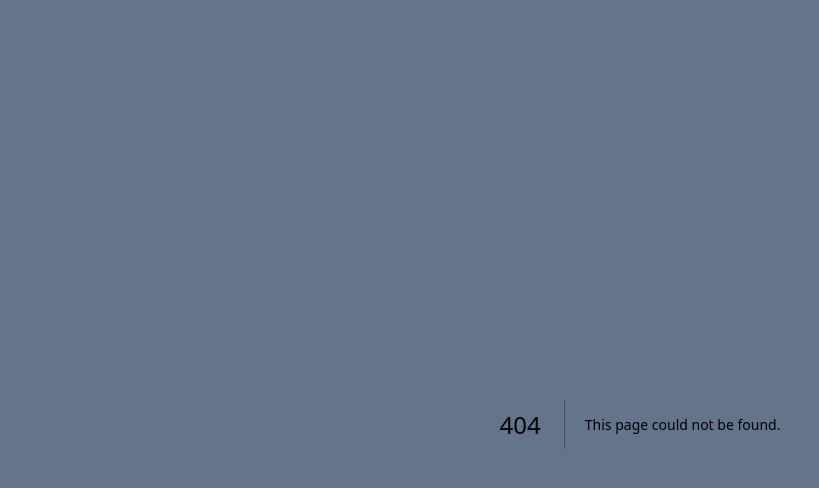
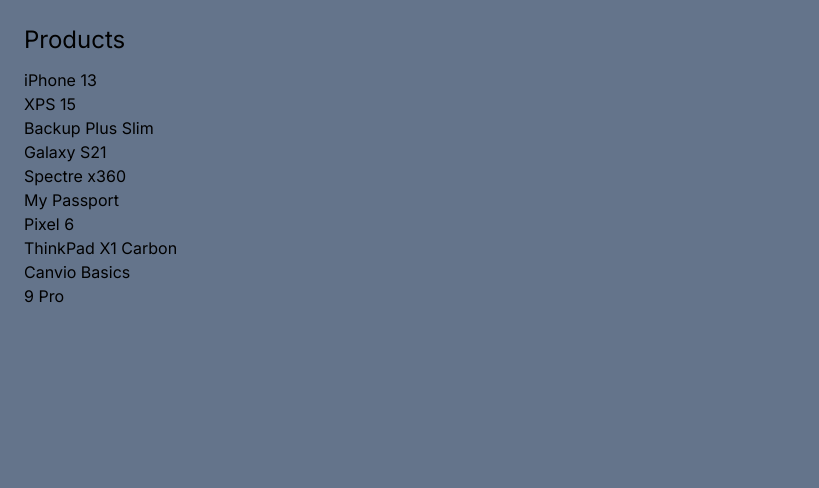
Before and after one commit to edwardtanguay/et781-nextjs-ecommerce-site, a Next.js app: page /products in a window 1280 px wide. Before the commit this address had no page. Shown: the top 488 px of the page, without its empty margins (0-819 px from the left). Built offline with nearby package versions, Linux system fonts and the light colour scheme.

Commit message:
have products page

```diff
--- a/src/app/page.tsx
+++ b/src/app/page.tsx
@@ -7,14 +7,6 @@
 		<main>
 			<h1 className="text-2xl mb-3">E-Commerce Site</h1>
 			<p>Welcome.</p>
-			<h2 className="text-2xl mt-6">Products</h2>
-			{products.map((product) => {
-				return (
-					<div key={product.id}>
-						<p>{product.model}</p>
-					</div>
-				);
-			})}
 		</main>
 	);
 }
--- /dev/null
+++ b/src/app/products/page.tsx
@@ -0,0 +1,18 @@
+import db from "@/data/db.json";
+
+const products = db.products;
+
+export default function Products() {
+	return (
+		<main>
+			<h1 className="text-2xl mb-3">Products</h1>
+			{products.map((product) => {
+				return (
+					<div key={product.id}>
+						<p>{product.model}</p>
+					</div>
+				);
+			})}
+		</main>
+	);
+}
--- a/src/data/db.json
+++ b/src/data/db.json
@@ -3,72 +3,72 @@
     {
       "id": 1,
       "category": "Smartphone",
-      "brand": "XYZ",
-      "model": "Smartphone 1",
-      "price": 799.99
+      "brand": "Apple",
+      "model": "iPhone 13",
+      "price": 999.99
     },
     {
       "id": 2,
       "category": "Laptop",
-      "brand": "ABC",
-      "model": "Laptop 1",
+      "brand": "Dell",
+      "model": "XPS 15",
       "price": 1499.99
     },
     {
       "id": 3,
       "category": "External Disk Drive",
-      "brand": "123",
-      "model": "Drive 1",
+      "brand": "Seagate",
+      "model": "Backup Plus Slim",
       "price": 79.99
     },
     {
       "id": 4,
       "category": "Smartphone",
-      "brand": "PQR",
-      "model": "Smartphone 2",
+      "brand": "Samsung",
+      "model": "Galaxy S21",
       "price": 899.99
     },
     {
       "id": 5,
       "category": "Laptop",
-      "brand": "DEF",
-      "model": "Laptop 2",
-      "price": 999.99
+      "brand": "HP",
+      "model": "Spectre x360",
+      "price": 1299.99
     },
     {
       "id": 6,
       "category": "External Disk Drive",
-      "brand": "456",
-      "model": "Drive 2",
+      "brand": "Western Digital",
+      "model": "My Passport",
       "price": 99.99
     },
     {
       "id": 7,
       "category": "Smartphone",
-      "brand": "LMN",
-      "model": "Smartphone 3",
-      "price": 699.99
+      "brand": "Google",
+      "model": "Pixel 6",
+      "price": 799.99
     },
     {
       "id": 8,
       "category": "Laptop",
-      "brand": "GHI",
-      "model": "Laptop 3",
-      "price": 1199.99
+      "brand": "Lenovo",
+      "model": "ThinkPad X1 Carbon",
+      "price": 1899.99
     },
     {
       "id": 9,
       "category": "External Disk Drive",
-      "brand": "789",
-      "model": "Drive 3",
-      "price": 129.99
+      "brand": "Toshiba",
+      "model": "Canvio Basics",
+      "price": 59.99
     },
     {
       "id": 10,
       "category": "Smartphone",
-      "brand": "OPQ",
-      "model": "Smartphone 4",
-      "price": 749.99
+      "brand": "OnePlus",
+      "model": "9 Pro",
+      "price": 899.99
     }
   ]
 }
```
